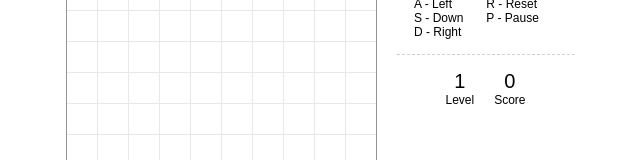
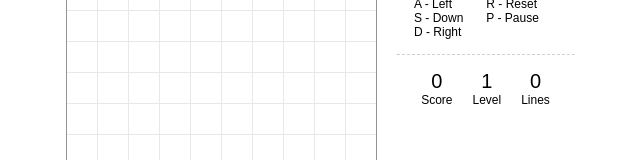
Before and after one commit to taras-d/tetris-impl, a React (Vite) app: page / in a window 1280 px wide. Shown: the part 320-480 px from the top of the page, without its empty margins (320-960 px from the left). Built offline with nearby package versions, Linux system fonts and the light colour scheme.

Commit message:
Add lines count

```diff
--- a/src/App/App.tsx
+++ b/src/App/App.tsx
@@ -13,6 +13,7 @@ function App() {
   const [isGameOver, setIsGameOver] = useState(false);
   const [level, setLevel] = useState(1);
   const [score, setScore] = useState(0);
+  const [lines, setLines] = useState(0);
 
   useEffect(() => {
     const tetris = new Tetris({
@@ -27,6 +28,7 @@ function App() {
         setIsGameOver(tetris.isGameOver);
         setLevel(tetris.level);
         setScore(tetris.score);
+        setLines(tetris.lines);
       }
     });
 
@@ -71,7 +73,7 @@ function App() {
         <hr/>
         <GameControls tetris={tetrisInstance} />
         <hr/>
-        <GameStats level={level} score={score} />
+        <GameStats level={level} score={score} lines={lines} />
       </div>
     </div>
   );
--- a/src/App/GameGrid/GameGrid.less
+++ b/src/App/GameGrid/GameGrid.less
@@ -18,7 +18,7 @@
       background-color: #ffa500;
     }
     &.figure-O {
-      background-color: #f8f803;
+      background-color: #ffff00;
     }
     &.figure-S {
       background-color: #0c8d0c;
--- a/src/App/GameStats/GameStats.tsx
+++ b/src/App/GameStats/GameStats.tsx
@@ -3,18 +3,23 @@ import "./GameStats.less";
 interface GameStatsProps {
   level: number;
   score: number;
+  lines: number;
 }
 
-export function GameStats({ level, score }: GameStatsProps) {
+export function GameStats({ level, score, lines }: GameStatsProps) {
   return (
     <div className="game-stats">
+      <div className="stats-value">
+        <b>{score}</b>
+        <span>Score</span>
+      </div>
       <div className="stats-value">
         <b>{level}</b>
         <span>Level</span>
       </div>
       <div className="stats-value">
-        <b>{score}</b>
-        <span>Score</span>
+        <b>{lines}</b>
+        <span>Lines</span>
       </div>
     </div>
   );
--- a/src/tetrisImpl/Tetris.ts
+++ b/src/tetrisImpl/Tetris.ts
@@ -8,6 +8,7 @@ export class Tetris {
   isGameOver = false;
   isPaused = false;
   score = 0;
+  lines = 0;
   level = 1;
 
   nextFigureType = FigureType.T;
@@ -45,6 +46,7 @@ export class Tetris {
     const initLevel = this.gameLevels[0];
     this.level = initLevel.level;
     this.score = initLevel.minScore;
+    this.lines = 0;
     this.moveDownIntervalMs = initLevel.moveMs;
     this.setFigureTimeoutMs = initLevel.setMs;
 
@@ -193,9 +195,10 @@ export class Tetris {
     // Add new rows to the top of grid
     let removeCount = this.grid.length - newGrid.length;
     if (removeCount) {
-      while (removeCount--) {
+      for (let i = 0; i < removeCount; ++i) {
         newGrid.unshift(Array.from({ length: this.options.width }, () => null));
       }
+      this.lines += removeCount;
       this.log(`Removed ${removeCount} row(s)`);
     }
 
```
